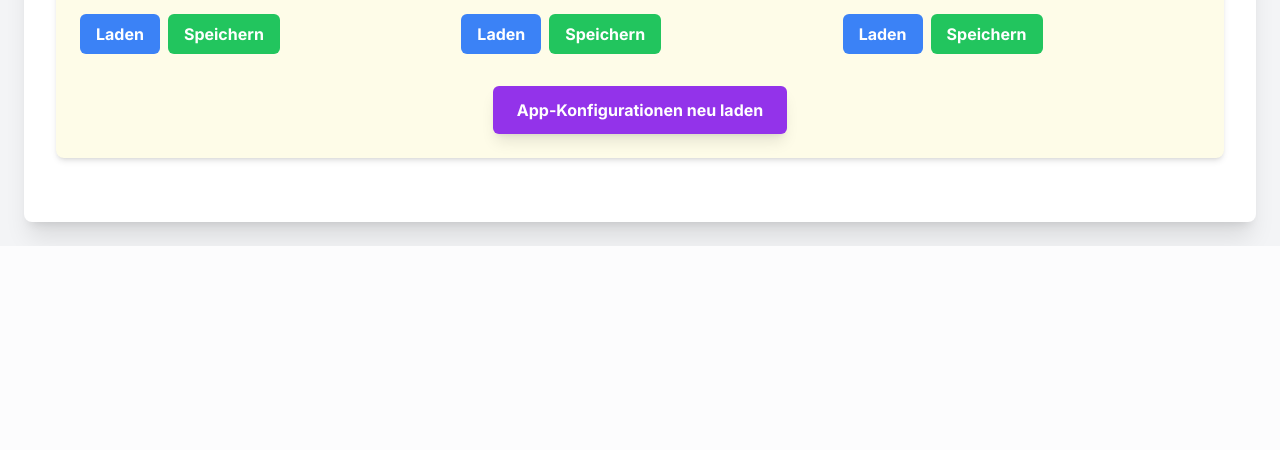
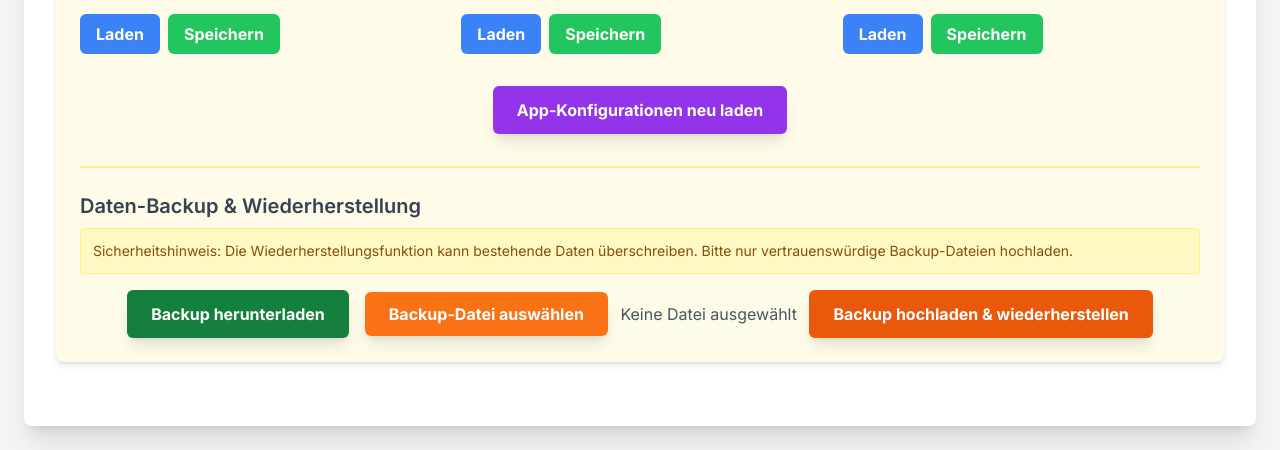
Before and after one commit to risal91/PokemonSoulLinkApp, a Flask app: page / in a window 1280 px wide. Shown: the part 1667-2117 px from the top of the page. Before the commit the page ends 1913 px from the top, so only its background shows below. Run offline with Flask 3, Linux system fonts and the light colour scheme; some libraries are stand-ins or nearby versions.

Commit message:
Backup Test

```diff
--- a/app.py
+++ b/app.py
@@ -1,9 +1,8 @@
 # app.py
 import gevent.monkey
+gevent.monkey.patch_all()
 
-gevent.monkey.patch_all()  # Wichtig: Frühzeitiges Patching für Stabilität mit gevent
-
-from flask import Flask, render_template, request, jsonify
+from flask import Flask, render_template, request, jsonify, send_from_directory, safe_join
 from flask_socketio import SocketIO, emit
 from models import init_db, SessionLocal, Player, Route, PokemonCatch, GlobalOrder, LevelCap, reset_full_db
 import json
@@ -11,23 +10,20 @@ import os
 import threading
 import time
 import socket
+import zipfile # Neu für Backup/Restore
+import io # Neu für Backup/Restore
 
 app = Flask(__name__)
-app.config['SECRET_KEY'] = 'YOUR_SUPER_SECRET_KEY_HERE_CHANGE_THIS_IN_PRODUCTION'  # Wichtig: In Produktion ändern!
-socketio = SocketIO(app, cors_allowed_origins="*", async_mode='gevent')  # async_mode auf 'gevent' setzen
+app.config['SECRET_KEY'] = 'YOUR_SUPER_SECRET_KEY_HERE_CHANGE_THIS_IN_PRODUCTION'
+socketio = SocketIO(app, cors_allowed_origins="*", async_mode='gevent')
 
 # --- Globale Config-Verwaltung ---
-# Verwenden wir ein Dictionary, das wir neu laden können
 _app_config_data = {
     "ALL_ROUTES": [],
     "ALL_POKEMON_NAMES": []
 }
 
-
 def _load_json_data_internal(filename):
-    """Interne Hilfsfunktion zum Laden einer JSON-Datei, auch für Config-Endpunkte."""
-    # Verwende os.path.abspath(__file__) um den absoluten Pfad des Skripts zu erhalten
-    # und dann os.path.join, um den vollständigen Pfad zur JSON-Datei zu bilden.
     filepath = os.path.join(os.path.dirname(os.path.abspath(__file__)), filename)
     try:
         if not os.path.exists(filepath):
@@ -42,22 +38,14 @@ def _load_json_data_internal(filename):
         print(f"An unexpected error occurred while loading {filename} from {filepath}: {e}")
         return []
 
-
 def reload_app_configs():
-    """Lädt die globalen Konfigurationen (Routen, Pokemon-Namen) neu."""
     print("Reloading application configurations (ALL_ROUTES, ALL_POKEMON_NAMES)...")
     _app_config_data["ALL_ROUTES"] = [item['name'] for item in _load_json_data_internal('routes.json')]
     _app_config_data["ALL_POKEMON_NAMES"] = [item['name'] for item in _load_json_data_internal('pokemon_names.json')]
-    print(
-        f"Loaded {len(_app_config_data['ALL_ROUTES'])} routes and {len(_app_config_data['ALL_POKEMON_NAMES'])} pokemon names.")
+    print(f"Loaded {len(_app_config_data['ALL_ROUTES'])} routes and {len(_app_config_data['ALL_POKEMON_NAMES'])} pokemon names.")
 
-
-# Lade die Configs beim App-Start initial
 reload_app_configs()
 
-# Jetzt greifen wir auf die globalen Daten über _app_config_data zu
-# Diese Variablen werden beim initialen Start gesetzt und dann über _app_config_data aktualisiert
-# Sie sind im Grunde nur Aliasse für die Daten in _app_config_data
 ALL_ROUTES = _app_config_data["ALL_ROUTES"]
 ALL_POKEMON_NAMES = _app_config_data["ALL_POKEMON_NAMES"]
 
@@ -65,28 +53,22 @@ ALL_POKEMON_NAMES = _app_config_data["ALL_POKEMON_NAMES"]
 with app.app_context():
     init_db()
 
-
-# --- Hilfsfunktion für Datenbank-Session ---
 def get_db_session():
     return SessionLocal()
-
 
 # --- Routen für HTML-Seiten ---
 @app.route('/')
 def index():
     return render_template('index.html')
 
-
 @app.route('/summary')
 def summary():
     return render_template('summary.html')
-
 
 # --- API Routen (bestehende) ---
 @app.route('/api/data')
 def get_all_data():
     session = get_db_session()
-    # Wichtig: Routen nach ID sortieren, um die Einfügereihenfolge zu behalten
     routes = session.query(Route).order_by(Route.id).all()
     players = session.query(Player).all()
     catches = session.query(PokemonCatch).all()
@@ -104,8 +86,7 @@ def get_all_data():
         for go in global_orders
     ]
     level_caps_data = [
-        {'name': lc.name, 'order_number': lc.order_number, 'max_level': lc.max_level,
-         'adjusted_level': lc.adjusted_level}
+        {'name': lc.name, 'order_number': lc.order_number, 'max_level': lc.max_level, 'adjusted_level': lc.adjusted_level}
         for lc in level_caps
     ]
 
@@ -116,10 +97,9 @@ def get_all_data():
         'catches': catches_data,
         'global_orders': global_orders_data,
         'level_caps': level_caps_data,
-        'all_pokemon_names': _app_config_data["ALL_POKEMON_NAMES"],  # Greife auf die neu ladbare Config zu
-        'all_route_names': _app_config_data["ALL_ROUTES"],  # Greife auf die neu ladbare Config zu
+        'all_pokemon_names': _app_config_data["ALL_POKEMON_NAMES"],
+        'all_route_names': _app_config_data["ALL_ROUTES"],
     })
-
 
 @app.route('/api/add_player', methods=['POST'])
 def add_player():
@@ -144,15 +124,13 @@ def add_player():
         session.commit()
 
         socketio.emit('player_added', {'id': new_player.id, 'name': new_player.name})
-        return jsonify(
-            {'message': 'Spieler hinzugefügt', 'player': {'id': new_player.id, 'name': new_player.name}}), 201
+        return jsonify({'message': 'Spieler hinzugefügt', 'player': {'id': new_player.id, 'name': new_player.name}}), 201
     except Exception as e:
         session.rollback()
         print(f"Fehler beim Hinzufügen des Spielers: {e}")
         return jsonify({'error': f'Interner Serverfehler: {str(e)}'}), 500
     finally:
         session.close()
-
 
 @app.route('/api/add_route', methods=['POST'])
 def add_route():
@@ -177,15 +155,13 @@ def add_route():
         session.commit()
 
         socketio.emit('route_added', {'id': new_route.id, 'name': new_route.name, 'status': new_route.status})
-        return jsonify({'message': 'Route hinzugefügt',
-                        'route': {'id': new_route.id, 'name': new_route.name, 'status': new_route.status}}), 201
+        return jsonify({'message': 'Route hinzugefügt', 'route': {'id': new_route.id, 'name': new_route.name, 'status': new_route.status}}), 201
     except Exception as e:
         session.rollback()
         print(f"Fehler beim Hinzufügen der Route: {e}")
         return jsonify({'error': f'Interner Serverfehler: {str(e)}'}), 500
     finally:
         session.close()
-
 
 @app.route('/api/update_catch', methods=['POST'])
 def update_catch():
@@ -222,7 +198,6 @@ def update_catch():
     finally:
         session.close()
 
-
 @app.route('/api/toggle_global_order', methods=['POST'])
 def toggle_global_order():
     data = request.json
@@ -255,7 +230,6 @@ def toggle_global_order():
     finally:
         session.close()
 
-
 @app.route('/api/update_route_status', methods=['POST'])
 def update_route_status():
     data = request.json
@@ -283,7 +257,6 @@ def update_route_status():
     finally:
         session.close()
 
-
 @app.route('/api/reset_all_data', methods=['POST'])
 def reset_all_data():
     session = get_db_session()
@@ -299,7 +272,6 @@ def reset_all_data():
         return jsonify({'error': f'Interner Serverfehler: {str(e)}'}), 500
     finally:
         session.close()
-
 
 @app.route('/api/clear_route_data', methods=['POST'])
 def clear_route_data():
@@ -326,7 +298,6 @@ def clear_route_data():
     finally:
         session.close()
 
-
 @app.route('/api/full_db_reset', methods=['POST'])
 def full_db_reset():
     try:
@@ -338,7 +309,7 @@ def full_db_reset():
         return jsonify({'error': f'Interner Serverfehler: {str(e)}'}), 500
 
 
-# NEUE API-ENDPUNKTE FÜR KONFIGURATIONSVERWALTUNG
+# NEUE API-ENDPUNKTE FÜR KONFIGURATIONSVERWALTUNG (bestehende, die wir jetzt integrieren)
 @app.route('/api/config/<filename>', methods=['GET'])
 def get_config_file(filename):
     """Gibt den Inhalt einer JSON-Konfigurationsdatei zurück."""
@@ -355,7 +326,6 @@ def get_config_file(filename):
     except Exception as e:
         return jsonify({'error': f'Fehler beim Lesen von {filename}: {str(e)}'}), 500
 
-
 @app.route('/api/config/<filename>', methods=['POST'])
 def save_config_file(filename):
     """Speichert den Inhalt einer JSON-Konfigurationsdatei."""
@@ -369,36 +339,132 @@ def save_config_file(filename):
 
     filepath = os.path.join(os.path.dirname(os.path.abspath(__file__)), filename)
     try:
-        # Versuche, den JSON-Inhalt zu parsen, um Syntaxfehler zu vermeiden
         json.loads(content)
 
         with open(filepath, 'w', encoding='utf-8') as f:
             f.write(content)
 
-        # NEU: Lade Konfigurationen nach dem Speichern neu
         if filename in ['routes.json', 'pokemon_names.json']:
-            reload_app_configs()  # Lädt nur die in-memory Listen neu
+            reload_app_configs() # Lädt nur die in-memory Listen neu
 
-        socketio.emit('config_saved', {'filename': filename})  # SocketIO-Event senden
+        socketio.emit('config_saved', {'filename': filename})
         return jsonify({'message': f'Datei {filename} erfolgreich gespeichert.'}), 200
     except json.JSONDecodeError as e:
         return jsonify({'error': f'Ungültiges JSON-Format in {filename}: {str(e)}'}), 400
     except Exception as e:
         return jsonify({'error': f'Fehler beim Schreiben von {filename}: {str(e)}'}), 500
 
-
 @app.route('/api/reload_configs', methods=['POST'])
 def reload_configs_api():
     """Trigger zum Neuladen der Konfigurationsdateien."""
     reload_app_configs()
-    socketio.emit('configs_reloaded')  # SocketIO-Event senden
+    socketio.emit('configs_reloaded')
     return jsonify({'message': 'App-Konfigurationen neu geladen.'}), 200
 
+# NEUE API-ENDPUNKTE FÜR BACKUP UND RESTORE
+@app.route('/api/backup', methods=['GET'])
+def backup_data():
+    """Erstellt ein ZIP-Archiv mit Datenbank und JSON-Konfigurationsdateien zum Download."""
+    try:
+        # Pfade zu den zu sichernden Dateien
+        base_dir = os.path.dirname(os.path.abspath(__file__))
+        db_path = os.path.join(base_dir, 'soul_link_challenge.db')
+        routes_json_path = os.path.join(base_dir, 'routes.json')
+        pokemon_names_json_path = os.path.join(base_dir, 'pokemon_names.json')
+        level_caps_json_path = os.path.join(base_dir, 'level_caps.json')
+
+        # Überprüfen, ob die Dateien existieren, bevor sie dem Zip hinzugefügt werden
+        files_to_zip = []
+        if os.path.exists(db_path):
+            files_to_zip.append(('soul_link_challenge.db', db_path))
+        if os.path.exists(routes_json_path):
+            files_to_zip.append(('routes.json', routes_json_path))
+        if os.path.exists(pokemon_names_json_path):
+            files_to_zip.append(('pokemon_names.json', pokemon_names_json_path))
+        if os.path.exists(level_caps_json_path):
+            files_to_zip.append(('level_caps.json', level_caps_json_path))
+
+        # Erstelle das ZIP-Archiv im Speicher
+        zip_buffer = io.BytesIO()
+        with zipfile.ZipFile(zip_buffer, 'w', zipfile.ZIP_DEFLATED) as zip_file:
+            for arcname, fpath in files_to_zip:
+                zip_file.write(fpath, arcname) # fügt Datei zum Zip hinzu
+
+        zip_buffer.seek(0) # Setze den Zeiger an den Anfang des Puffers
+
+        return send_from_directory(
+            directory=os.path.dirname(zip_buffer.name) if hasattr(zip_buffer, 'name') else '.', # send_from_directory expects a directory
+            path='backup.zip', # The actual filename the user will download
+            mimetype='application/zip',
+            as_attachment=True,
+            download_name='pokemon_soul_link_backup.zip'
+        )
+        # return Response(zip_buffer.getvalue(), mimetype='application/zip', headers={"Content-disposition": "attachment; filename=pokemon_soul_link_backup.zip"})
+    except Exception as e:
+        print(f"Fehler beim Erstellen des Backups: {e}")
+        return jsonify({'error': f'Fehler beim Erstellen des Backups: {str(e)}'}), 500
+
+@app.route('/api/restore', methods=['POST'])
+def restore_data():
+    """Lädt ein ZIP-Archiv hoch, extrahiert es und ersetzt Datenbank/JSON-Dateien."""
+    if 'backup_file' not in request.files:
+        return jsonify({'error': 'Keine Datei hochgeladen'}), 400
+
+    backup_file = request.files['backup_file']
+    if backup_file.filename == '':
+        return jsonify({'error': 'Leere Datei hochgeladen'}), 400
+
+    # Sicherheitscheck: Nur ZIP-Dateien erlauben
+    if not backup_file.filename.lower().endswith('.zip'):
+        return jsonify({'error': 'Nur ZIP-Dateien sind erlaubt'}), 400
+
+    base_dir = os.path.dirname(os.path.abspath(__file__))
+
+    try:
+        # Lese die hochgeladene ZIP-Datei in einen BytesIO-Puffer
+        zip_buffer_in = io.BytesIO(backup_file.read())
+
+        with zipfile.ZipFile(zip_buffer_in, 'r') as zip_ref:
+            # Überprüfe den Inhalt des ZIP-Archivs auf unerwartete Dateien oder Pfade (Zip Slip Prevention)
+            allowed_files = ['soul_link_challenge.db', 'routes.json', 'pokemon_names.json', 'level_caps.json']
+            for member in zip_ref.namelist():
+                # Sicherheitsprüfung: Stelle sicher, dass Pfade nicht außerhalb des Zielverzeichnisses gehen
+                member_path = os.path.join(base_dir, member)
+                if not member_path.startswith(base_dir): # Verhindert Zip Slip
+                    raise Exception(f"Ungültiger Pfad in ZIP-Datei: {member}")
+
+                # Stelle sicher, dass nur erlaubte Dateien extrahiert werden
+                if os.path.basename(member) not in allowed_files:
+                    raise Exception(f"Unerlaubte Datei in ZIP-Archiv: {os.path.basename(member)}")
+
+            # Extrahiere die Dateien sicher
+            for member in zip_ref.namelist():
+                # Extrahiere nur die Dateien in das Basisverzeichnis
+                target_path = os.path.join(base_dir, os.path.basename(member)) # Nur Dateiname, kein Unterverzeichnis
+                with open(target_path, "wb") as outfile:
+                    outfile.write(zip_ref.read(member))
+
+        # Nach dem Restore:
+        # 1. Datenbank neu initialisieren (optional, aber gut um Schema-Konsistenz zu gewährleisten)
+        #    Oder einfach nur die Python-Variablen neu laden und die DB-Verbindung refreshen.
+        #    Wenn eine neue DB-Datei hochgeladen wurde, ist reset_full_db am besten.
+        #    Wenn der DB-Inhalt in der Datei master ist, dann ist reset_full_db der Weg.
+        reset_full_db() # Datenbank-Inhalte und Schemas werden aus den JSONs neu geladen
+
+        # 2. App-Konfigurationen aus den JSON-Dateien neu laden
+        reload_app_configs()
+
+        socketio.emit('restore_completed') # SocketIO-Event senden
+        return jsonify({'message': 'Daten erfolgreich wiederhergestellt.'}), 200
+    except zipfile.BadZipFile:
+        return jsonify({'error': 'Ungültiges ZIP-Archiv.'}), 400
+    except Exception as e:
+        print(f"Fehler beim Wiederherstellen der Daten: {e}")
+        return jsonify({'error': f'Fehler beim Wiederherstellen der Daten: {str(e)}'}), 500
 
 @socketio.on('connect')
 def handle_connect():
     print('Client verbunden!')
-
 
 @socketio.on('disconnect')
 def handle_disconnect():
@@ -409,7 +475,6 @@ if __name__ == '__main__':
     FLASK_HOST = "0.0.0.0"
     FLASK_PORT = 5000
 
-
     def open_browser_after_start():
         import webbrowser
         import time
@@ -419,7 +484,6 @@ if __name__ == '__main__':
         except Exception as e:
             print(f"Fehler beim automatischen Öffnen des Browsers: {e}")
 
-
     threading.Thread(target=open_browser_after_start).start()
 
     socketio.run(app, debug=True, host=FLASK_HOST, port=FLASK_PORT)
--- a/templates/index.html
+++ b/templates/index.html
@@ -235,6 +235,22 @@
             <div class="mt-8 text-center">
                 <button id="reloadAppConfigsBtn" class="bg-purple-600 hover:bg-purple-700 text-white font-bold py-3 px-6 rounded-md shadow-lg transition duration-300 ease-in-out">App-Konfigurationen neu laden</button>
             </div>
+
+            <div class="mt-8 pt-6 border-t-2 border-yellow-200">
+                <h3 class="text-xl font-semibold text-gray-700 mb-2">Daten-Backup & Wiederherstellung</h3>
+                <div class="text-sm text-yellow-800 mb-4 p-3 bg-yellow-100 border border-yellow-200 rounded">
+                    Sicherheitshinweis: Die Wiederherstellungsfunktion kann bestehende Daten überschreiben. Bitte nur vertrauenswürdige Backup-Dateien hochladen.
+                </div>
+                <div class="flex flex-col md:flex-row items-center justify-center gap-4">
+                    <button id="createBackupBtn" class="bg-green-700 hover:bg-green-800 text-white font-bold py-3 px-6 rounded-md shadow-lg transition duration-300 ease-in-out">Backup herunterladen</button>
+                    <div>
+                        <input type="file" id="restoreFileInput" accept=".zip" class="hidden">
+                        <label for="restoreFileInput" class="bg-orange-500 hover:bg-orange-600 text-white font-bold py-3 px-6 rounded-md shadow-lg cursor-pointer transition duration-300 ease-in-out">Backup-Datei auswählen</label>
+                        <span id="restoreFileName" class="ml-2 text-gray-600">Keine Datei ausgewählt</span>
+                        <button id="restoreBtn" class="bg-orange-600 hover:bg-orange-700 text-white font-bold py-3 px-6 rounded-md shadow-lg transition duration-300 ease-in-out ml-2">Backup hochladen & wiederherstellen</button>
+                    </div>
+                </div>
+            </div>
         </div>
 
 
@@ -360,6 +376,8 @@
             };
         }
 
+        let routeDropdown; // Für Hinzufügen-Dropdown
+
         // Funktion zum Erstellen des Pokémon-Dropdowns
         function createPokemonDropdown(parentElement, initialValue, playerId, routeId) {
             const container = document.createElement('div');
@@ -429,7 +447,7 @@
             }
         }
 
-        // Funktion zum Erstellen des Status-Dropdowns für eine Route
+        // Funktion zum Erstellen des Status-Dropdowns für eine Route (in index.html)
         function createStatusDropdownIndex(parentElement, initialStatus, routeId) {
             const statusOptions = [
                 "",
@@ -829,7 +847,7 @@ function renderGlobalOrders() {
                     });
                     if (!response.ok) {
                         const errorData = await response.json();
-                        showMessage(`Fehler beim Entfernen der Route: ${errorData.error}`, 'error');
+                        throw new Error(errorData.error || `HTTP error! status: ${response.status}`);
                     } else {
                         showMessage(`Route "${routeName}" erfolgreich entfernt!`, 'success');
                         removeRouteDropdown.reset();
@@ -850,7 +868,7 @@ function renderGlobalOrders() {
                     });
                     if (!response.ok) {
                         const errorData = await response.json();
-                        showMessage(`Fehler beim Zurücksetzen aller Daten: ${errorData.error}`, 'error');
+                        throw new Error(errorData.error || `HTTP error! status: ${response.status}`);
                     } else {
                         showMessage('Alle Daten erfolgreich zurückgesetzt!', 'success');
                     }
@@ -875,10 +893,10 @@ function renderGlobalOrders() {
                     });
                     if (!response.ok) {
                         const errorData = await response.json();
-                        showMessage(`Fehler beim Zurücksetzen der Datenbank: ${errorData.error}`, 'error');
+                        throw new Error(errorData.error || `HTTP error! status: ${response.status}`);
                     } else {
                         showMessage('Datenbank vollständig zurückgesetzt! Seite wird neu geladen.', 'success');
-                        setTimeout(() => { location.reload(); }, 1000);
+                        setTimeout(() => { location.reload(); }, 1000); // Seite neu laden, um den frischen Zustand zu zeigen
                     }
                 } catch (error) {
                     console.error('Netzwerkfehler beim Zurücksetzen der Datenbank:', error);
@@ -966,6 +984,13 @@ function renderGlobalOrders() {
         document.getElementById('saveLevelCapsJsonBtn').addEventListener('click', () => saveJsonFileContent('level_caps.json', 'levelCapsJsonContent'));
         document.getElementById('reloadAppConfigsBtn').addEventListener('click', reloadAppConfigs);
 
+        // Backup & Restore Event Listeners
+        document.getElementById('createBackupBtn').addEventListener('click', createBackup);
+        document.getElementById('restoreFileInput').addEventListener('change', function() {
+            document.getElementById('restoreFileName').textContent = this.files[0] ? this.files[0].name : 'Keine Datei ausgewählt';
+        });
+        document.getElementById('restoreBtn').addEventListener('click', restoreData);
+
         // Helper functions for config management
         async function loadJsonFileContent(filename, textareaId) {
             try {
@@ -986,7 +1011,6 @@ function renderGlobalOrders() {
         async function saveJsonFileContent(filename, textareaId) {
             const content = document.getElementById(textareaId).value;
             try {
-                // Versuche, den Inhalt zu parsen, um eine Validierung vor dem Senden zu haben
                 JSON.parse(content);
 
                 const response = await fetch(`/api/config/${filename}`, {
@@ -1020,7 +1044,6 @@ function renderGlobalOrders() {
                         throw new Error(errorData.error || `HTTP error! status: ${response.status}`);
                     }
                     showMessage('App-Konfigurationen erfolgreich neu geladen.', 'success');
-                    // Da die Daten neu geladen wurden, wollen wir die Oberfläche aktualisieren
                     fetchDataAndRender();
                 } catch (error) {
                     console.error('Fehler beim Neuladen der App-Konfigurationen:', error);
@@ -1029,6 +1052,54 @@ function renderGlobalOrders() {
             }
         }
 
+        // Helper functions for Backup & Restore
+        async function createBackup() {
+            try {
+                // Der Browser handhabt den Download automatisch bei einem GET-Request
+                const response = await fetch('/api/backup');
+                if (!response.ok) {
+                    const errorData = await response.json();
+                    throw new Error(errorData.error || `HTTP error! status: ${response.status}`);
+                }
+                // Der Browser wird den Download basierend auf den Headern ausführen
+                showMessage('Backup-Datei wird heruntergeladen...', 'success');
+            } catch (error) {
+                console.error('Fehler beim Herunterladen des Backups:', error);
+                showMessage(`Fehler beim Herunterladen des Backups: ${error.message}`, 'error');
+            }
+        }
+
+        async function restoreData() {
+            const fileInput = document.getElementById('restoreFileInput');
+            if (fileInput.files.length === 0) {
+                showMessage('Bitte eine Backup-ZIP-Datei auswählen.', 'info');
+                return;
+            }
+
+            const file = fileInput.files[0];
+            const formData = new FormData();
+            formData.append('backup_file', file);
+
+            if (confirm('WARNUNG: Die Wiederherstellung wird bestehende Daten (Datenbank und JSONs) überschreiben. Diese Aktion kann NICHT rückgängig gemacht werden. Sicher?')) {
+                try {
+                    const response = await fetch('/api/restore', {
+                        method: 'POST',
+                        body: formData // FormData wird vom Browser automatisch als multipart/form-data gesendet
+                    });
+                    if (!response.ok) {
+                        const errorData = await response.json();
+                        throw new Error(errorData.error || `HTTP error! status: ${response.status}`);
+                    }
+                    showMessage('Daten erfolgreich wiederhergestellt! Seite wird neu geladen.', 'success');
+                    // Nach erfolgreichem Restore, Seite neu laden, um den neuen Zustand anzuzeigen
+                    setTimeout(() => { location.reload(); }, 1000);
+                } catch (error) {
+                    console.error('Fehler beim Wiederherstellen der Daten:', error);
+                    showMessage(`Fehler beim Wiederherstellen der Daten: ${error.message}`, 'error');
+                }
+            }
+        }
+
     </script>
 </body>
 </html>
```
